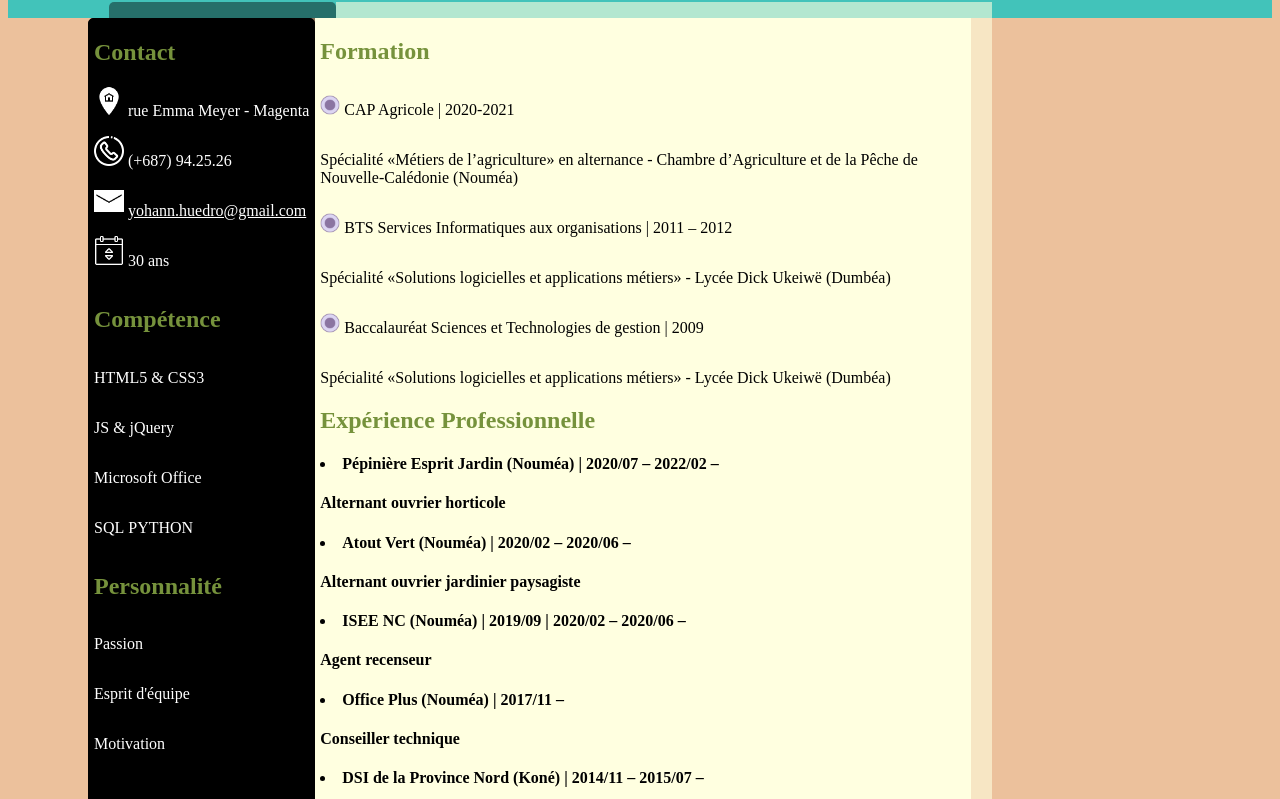
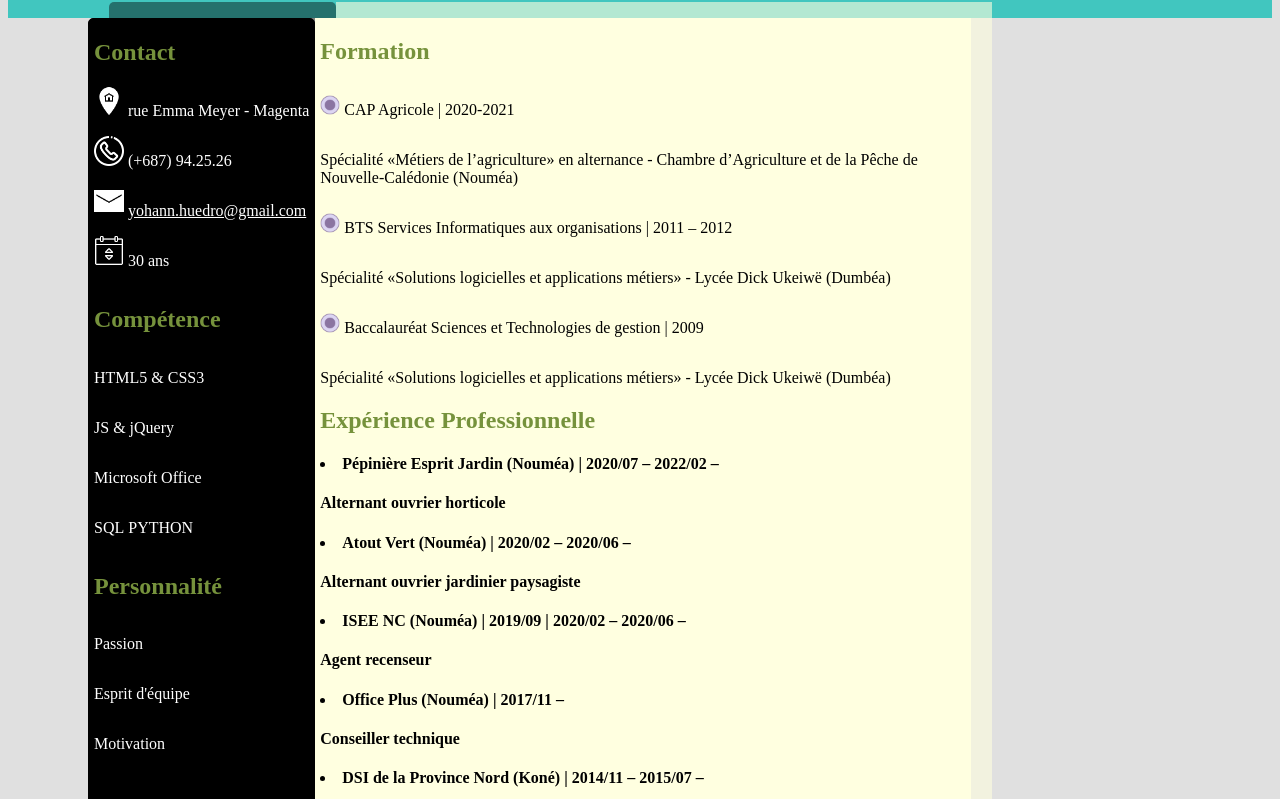
Before and after one commit to yohann-devweb3/mon-cv, a plain HTML site: page index.html in a window 1280 px wide. Shown: the part 165-964 px from the top of the page. Drawn offline with Linux system fonts and the light colour scheme.

Commit message:
update : maj background color du body

```diff
--- a/style.css
+++ b/style.css
@@ -31,7 +31,7 @@
     }
     /*------------------------------------------BODY--------------------------------------*/
     body{
-        background-color: #ecc19c;
+        background-color: #e0e0e0;
     }
     #leftPanel{
         border: 1px solid black;
@@ -69,7 +69,7 @@
 
     #content{
         min-height: 1050px;
-        background-color: #ecc19c;
+        background-color: #e0e0e0;
         margin-right: 10px;
         margin-left: 80px;
     }
```
